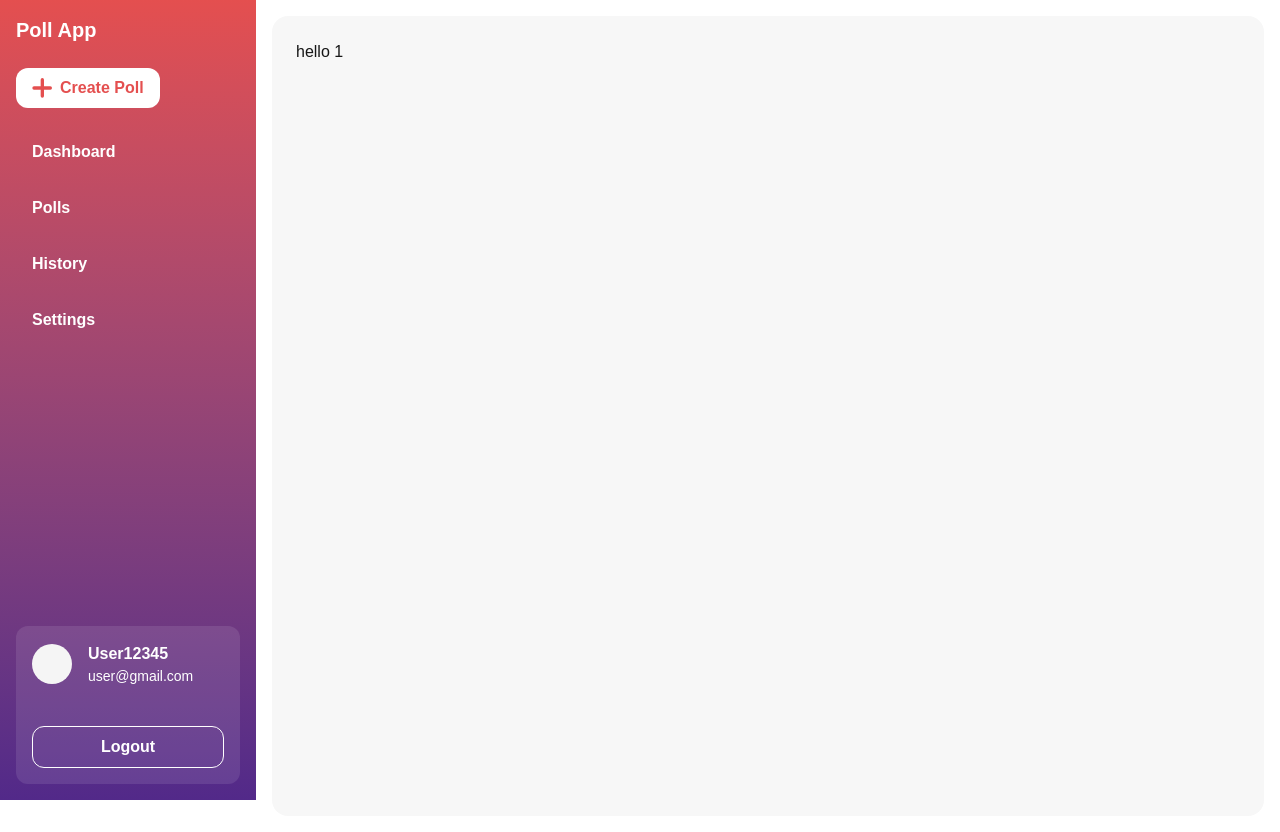
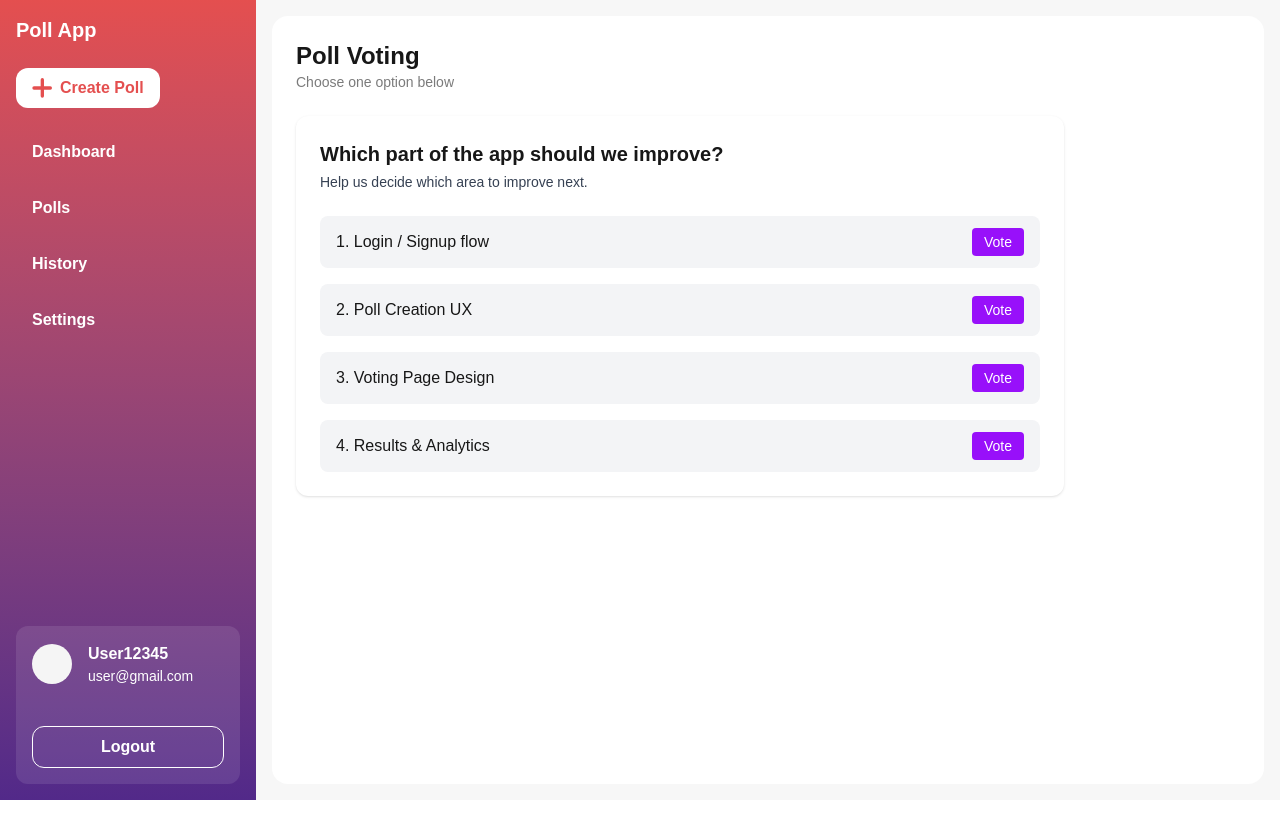
Before and after one commit to freeCodeCamp-2025-Summer-Hackathon/silver-promise, a Next.js app in the folder poll/: page /dashboard/polls/votes/1 in a window 1280 px wide. After the commit the page ends 800 px from the top, so only its background shows below. Built offline with nearby package versions, Linux system fonts and the light colour scheme; no server answers.

Commit message:
feat: add styled poll voting page

```diff
--- a/poll/app/dashboard/polls/votes/[slug]/page.tsx
+++ b/poll/app/dashboard/polls/votes/[slug]/page.tsx
@@ -1,16 +1,77 @@
-import { mockApi } from "@/lib/mockApi";
+"use client"
 
-export default async function Page({ params }: { params: { slug: string } }) {
-    const { slug } = await params;
+import { SideNavbar } from "@/app/ui-components/navbars/side-navbar"
+import { useState } from "react"
+import { toast } from "sonner"
 
-    const pollTitle = decodeURIComponent(slug);
-    const poll = await mockApi.getPollsById(pollTitle);
+export default function PollDetailPage() {
+  const [submitting, setSubmitting] = useState(false)
 
-    console.log(poll);
+  const poll = {
+    title: "Dev Direction Poll",
+    description: "Help us decide which area to improve next.",
+    question: "Which part of the app should we improve?",
+    options: [
+      { id: "1", text: "Login / Signup flow" },
+      { id: "2", text: "Poll Creation UX" },
+      { id: "3", text: "Voting Page Design" },
+      { id: "4", text: "Results & Analytics" },
+    ],
+  }
 
-    return (
-        <section className="m-4 flex min-h-screen flex-col rounded-2xl bg-[#f7f7f7] p-6">
-            hello {params.slug}
-        </section>
-    );
+  const handleVote = (optionId: string) => {
+    setSubmitting(true)
+    setTimeout(() => {
+      toast.success("✅ Vote submitted!")
+      setSubmitting(false)
+    }, 700)
+  }
+
+  return (
+    <div className="flex min-h-screen bg-panel-background text-foreground">
+      {/* Sidebar */}
+      {/* <SideNavbar /> */}
+
+      {/* Main Content */}
+      <section className="m-4 flex-1 rounded-2xl bg-cards-background p-6">
+        <div className="flex flex-col gap-6">
+          {/* Page Header */}
+          <div>
+            <h1 className="text-2xl font-bold">Poll Voting</h1>
+            <p className="text-sm text-cards-foreground">
+              Choose one option below
+            </p>
+          </div>
+
+          {/* Poll Container */}
+          <div className="rounded-xl bg-white p-6 shadow max-w-3xl">
+            <div className="space-y-1 mb-6">
+              <h2 className="text-xl font-semibold">{poll.question}</h2>
+              <p className="text-sm text-gray-700">{poll.description}</p>
+            </div>
+
+            <div className="space-y-4">
+              {poll.options.map((opt, idx) => (
+                <div
+                  key={opt.id}
+                  className="flex justify-between items-center rounded-lg bg-gray-100 px-4 py-3"
+                >
+                  <span className="font-medium">
+                    {idx + 1}. {opt.text}
+                  </span>
+                  <button
+                    onClick={() => handleVote(opt.id)}
+                    disabled={submitting}
+                    className="px-3 py-1 bg-purple-600 text-white text-sm rounded hover:bg-purple-700 disabled:opacity-50"
+                  >
+                    Vote
+                  </button>
+                </div>
+              ))}
+            </div>
+          </div>
+        </div>
+      </section>
+    </div>
+  )
 }
--- a/poll/package.json
+++ b/poll/package.json
@@ -14,14 +14,15 @@
     "dependencies": {
         "@prisma/client": "^6.11.1",
         "bcrypt": "^6.0.0",
+        "chart.js": "^4.5.0",
         "jsonwebtoken": "^9.0.2",
-        "chart.js": "^4.5.0",
         "next": "15.3.4",
         "prettier-plugin-tailwindcss": "^0.6.13",
         "react": "^19.0.0",
         "react-chartjs-2": "^5.3.0",
         "react-dom": "^19.0.0",
-        "react-toastify": "^11.0.5"
+        "react-toastify": "^11.0.5",
+        "sonner": "^2.0.6"
     },
     "devDependencies": {
         "@eslint/eslintrc": "^3",
```
Also changed, not shown: 1 other file (tests, documents, lock files or other folders).
